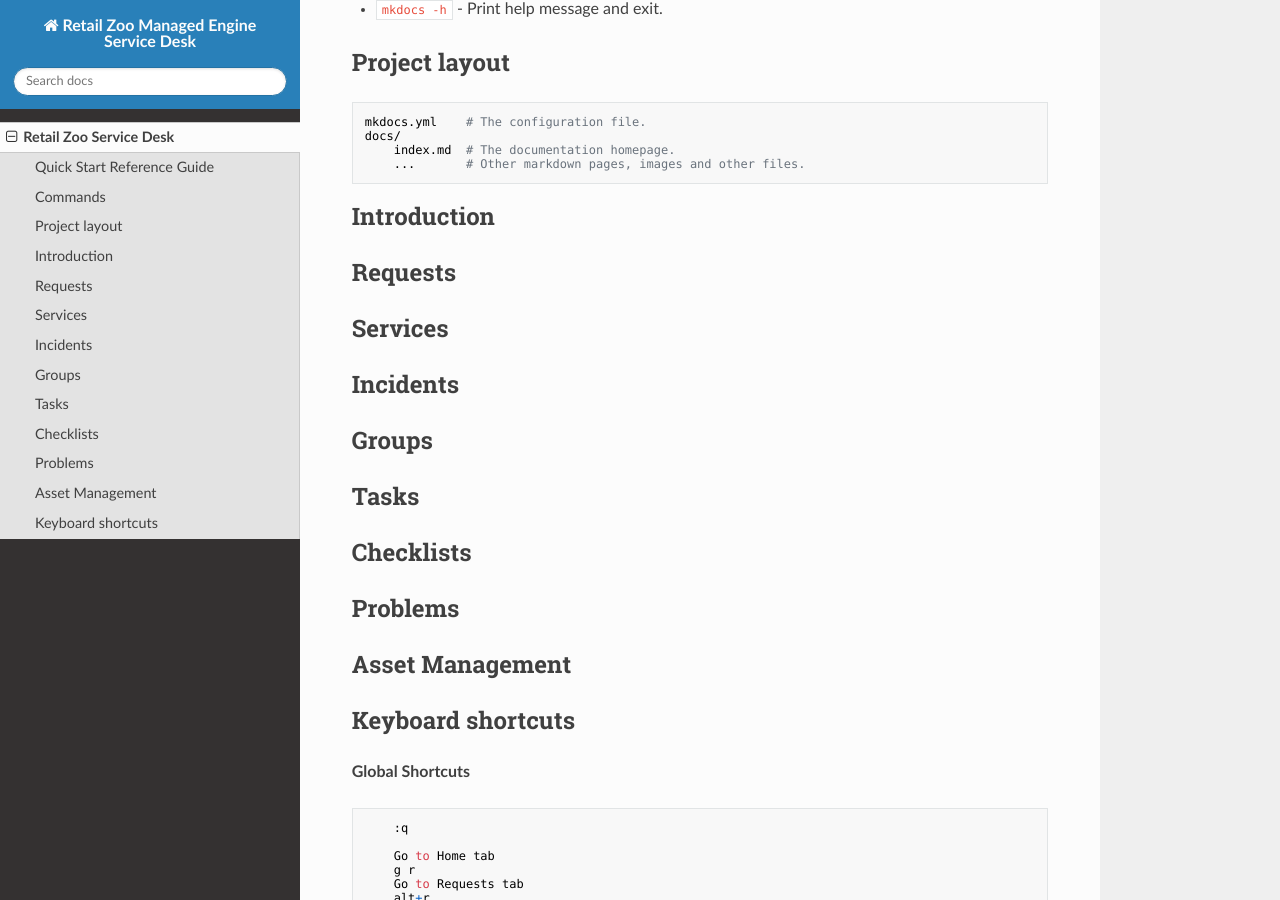
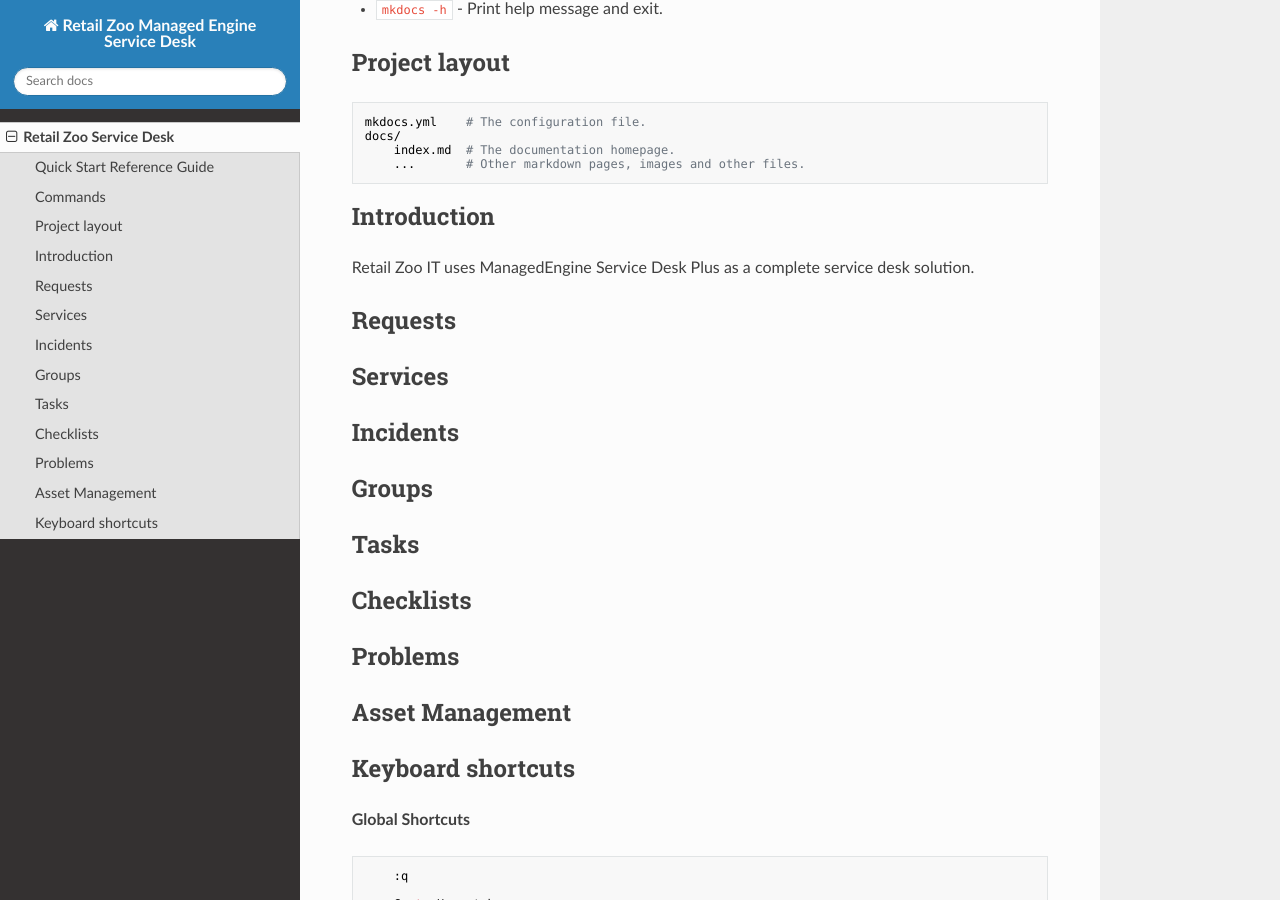
Before and after one commit to rzbss/servicedesk_docs, an MkDocs documentation site: the page built from docs/index.md, in a window 1280 px wide and 900 px high, scrolled down 392 px. Built offline with MkDocs 1.6.1, drawn with Linux system fonts in a browser that asks for light colours; nearby versions of some CDN libraries.

Commit message:
13052022-2 Update Introduction
Updated introduction in Index

```diff
--- a/docs/index.md
+++ b/docs/index.md
@@ -20,6 +20,7 @@
 
 ## Introduction
 
+Retail Zoo IT uses ManagedEngine Service Desk Plus as a complete service desk solution.
 
 ## Requests
 
```
